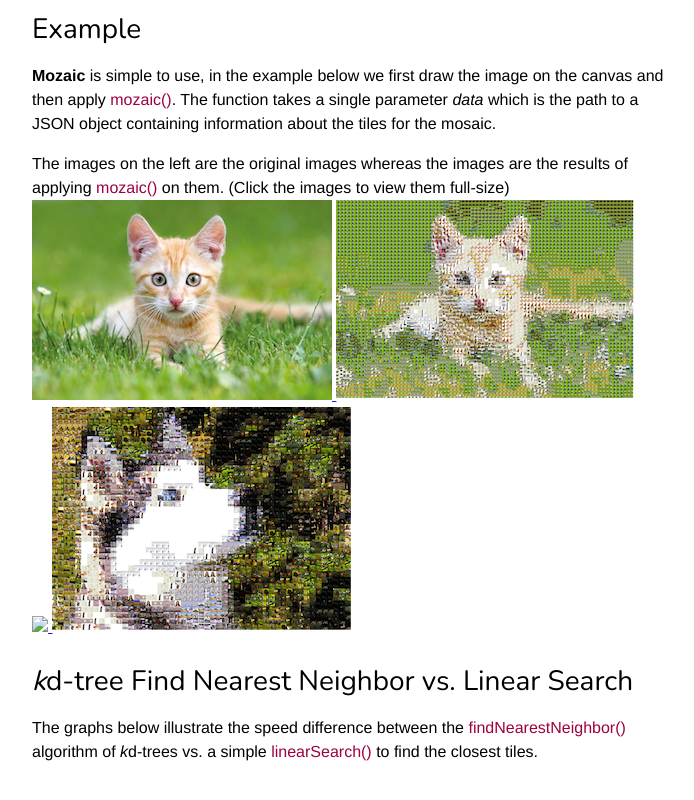
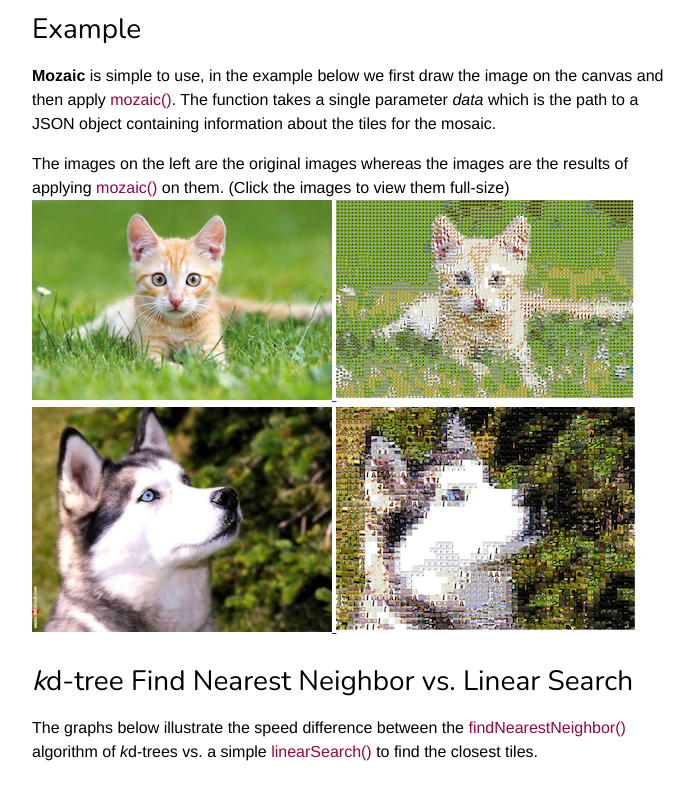
Before and after one commit to jodie8869/mozaic, a plain HTML site: page index.html in a window 1280 px wide. Shown: the part 378-1178 px from the top of the page, without its empty margins (128-822 px from the left). Drawn offline with nearby package versions, Linux system fonts and the light colour scheme.

Commit message:
adding the images

```diff
--- a/index.html
+++ b/index.html
@@ -95,7 +95,7 @@
 			</a>
 			<br/>
 			<a href="./husky.jpeg">
-				<img src="small-husky.jpeg"></img>
+				<img src="small-husky.jpg"></img>
 			</a>
 			<a href="./tile-husky.png">
 				<img src="small-tile-husky.png"></img>
```
